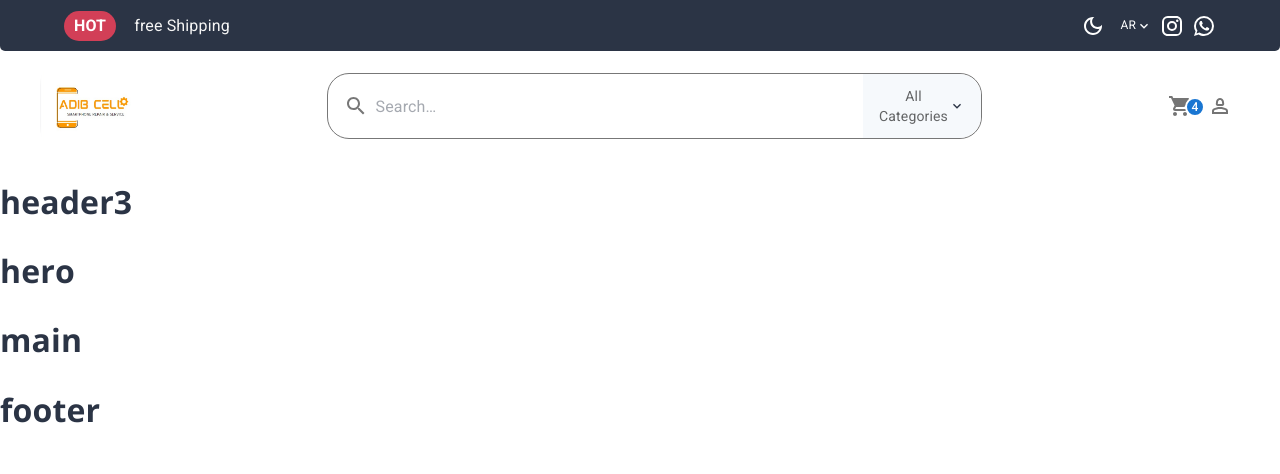
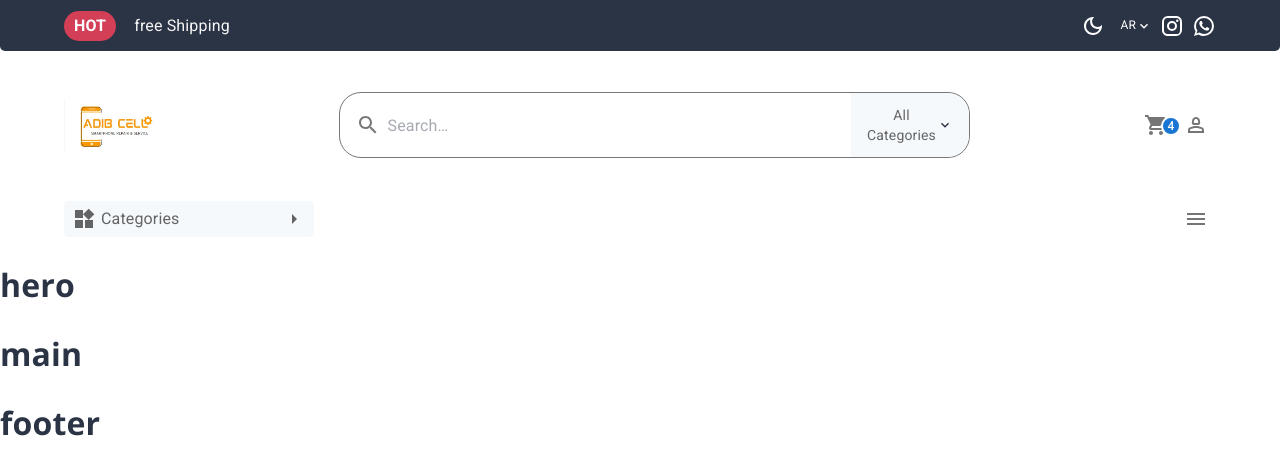
Before and after one commit to mahditalalDev/E-commrence-website, a React (Vite) app: page / in a window 1280 px wide. Shown: the top 474 px of the page. Built offline with nearby package versions, Linux system fonts and the light colour scheme.

Commit message:
updates header3

```diff
--- a/src/App.jsx
+++ b/src/App.jsx
@@ -21,7 +21,9 @@ function App() {
       >
         <CssBaseline />
         <Header1 />
+        <br></br>
         <Header2 />
+        <br></br>
         <Header3 />
         <Hero />
         <Main />
--- a/src/components/1-header/Header2.jsx
+++ b/src/components/1-header/Header2.jsx
@@ -91,7 +91,7 @@ export default function Header2() {
   const theme = useTheme();
 
   return (
-    <Container style={{ marginTop: "5px", padding: "0" }}>
+    <Container>
       <Stack
         direction={"row"}
         alignItems={"center"}
--- a/src/components/1-header/Header3.jsx
+++ b/src/components/1-header/Header3.jsx
@@ -1,7 +1,113 @@
+import {
+  Container,
+  Typography,
+  Box,
+  IconButton,
+  ListItemIcon,
+  ListItemText,
+} from "@mui/material";
+import Button from "@mui/material/Button";
+import Menu from "@mui/material/Menu";
+import MenuItem from "@mui/material/MenuItem";
+
+import WidgetsIcon from "@mui/icons-material/Widgets";
+import ArrowRightIcon from "@mui/icons-material/ArrowRight";
+import MenuIcon from "@mui/icons-material/Menu";
+
+import PhoneAndroidIcon from "@mui/icons-material/PhoneAndroid";
+import HeadsetMicIcon from "@mui/icons-material/HeadsetMic";
+import WatchIcon from "@mui/icons-material/Watch";
+
+import { useState } from "react";
+import { useTheme } from "@emotion/react";
+const options = [
+  "Show some love to MUI",
+  "Show all notification content",
+  "Hide sensitive notification content",
+  "Hide all notification content",
+];
+
 export default function Header3() {
+  const [anchorEl, setAnchorEl] = useState(null);
+  const open = Boolean(anchorEl);
+  const handleClick = (event) => {
+    setAnchorEl(event.currentTarget);
+  };
+  const handleClose = () => {
+    setAnchorEl(null);
+  };
+  const theme = useTheme();
   return (
-    <>
-      <h1>header3</h1>
-    </>
+    <Container
+      style={{
+        display: "flex",
+        alignItems: "center",
+        justifyContent: "space-between",
+      }}
+    >
+      <Box>
+        <Button
+          className=""
+          id="basic-button"
+          aria-controls={open ? "basic-menu" : undefined}
+          aria-haspopup="true"
+          aria-expanded={open ? "true" : undefined}
+          onClick={handleClick}
+          sx={{
+            width: "250px",
+            // @ts-ignore
+            bgcolor: theme.palette.myColor.main,
+            // @ts-ignore
+            color: theme.palette.text.secondary,
+          }}
+        >
+          <WidgetsIcon />
+          <Typography
+            sx={{
+              padding: 0,
+              marginLeft: "5px",
+              textTransform: "capitalize",
+              marginTop: "",
+            }}
+          >
+            Categories
+          </Typography>
+          <Box flexGrow={1}></Box>
+          <ArrowRightIcon />
+        </Button>
+        <Menu
+          id="basic-menu"
+          style={{ width: "250px" }}
+          anchorEl={anchorEl}
+          open={open}
+          onClose={handleClose}
+          MenuListProps={{
+            "aria-labelledby": "basic-button",
+          }}
+        >
+          <MenuItem onClick={handleClose}>
+            <ListItemIcon>
+              <PhoneAndroidIcon />
+            </ListItemIcon>
+            <ListItemText>phones</ListItemText>
+          </MenuItem>
+          <MenuItem onClick={handleClose}>
+            <ListItemIcon>
+              <HeadsetMicIcon />
+            </ListItemIcon>
+            <ListItemText>HeadSets</ListItemText>
+          </MenuItem>
+          <MenuItem onClick={handleClose}>
+            <ListItemIcon>
+              <WatchIcon />
+            </ListItemIcon>
+            <ListItemText>watches</ListItemText>
+          </MenuItem>
+        </Menu>
+      </Box>
+      <IconButton>
+        <MenuIcon />
+      </IconButton>
+    </Container>
   );
 }
--- a/src/index.css
+++ b/src/index.css
@@ -2,3 +2,6 @@
 * {
   font-family: "Open Sans", sans-serif;
 }
+.border {
+  border: red 1px solid !important;
+}
```
